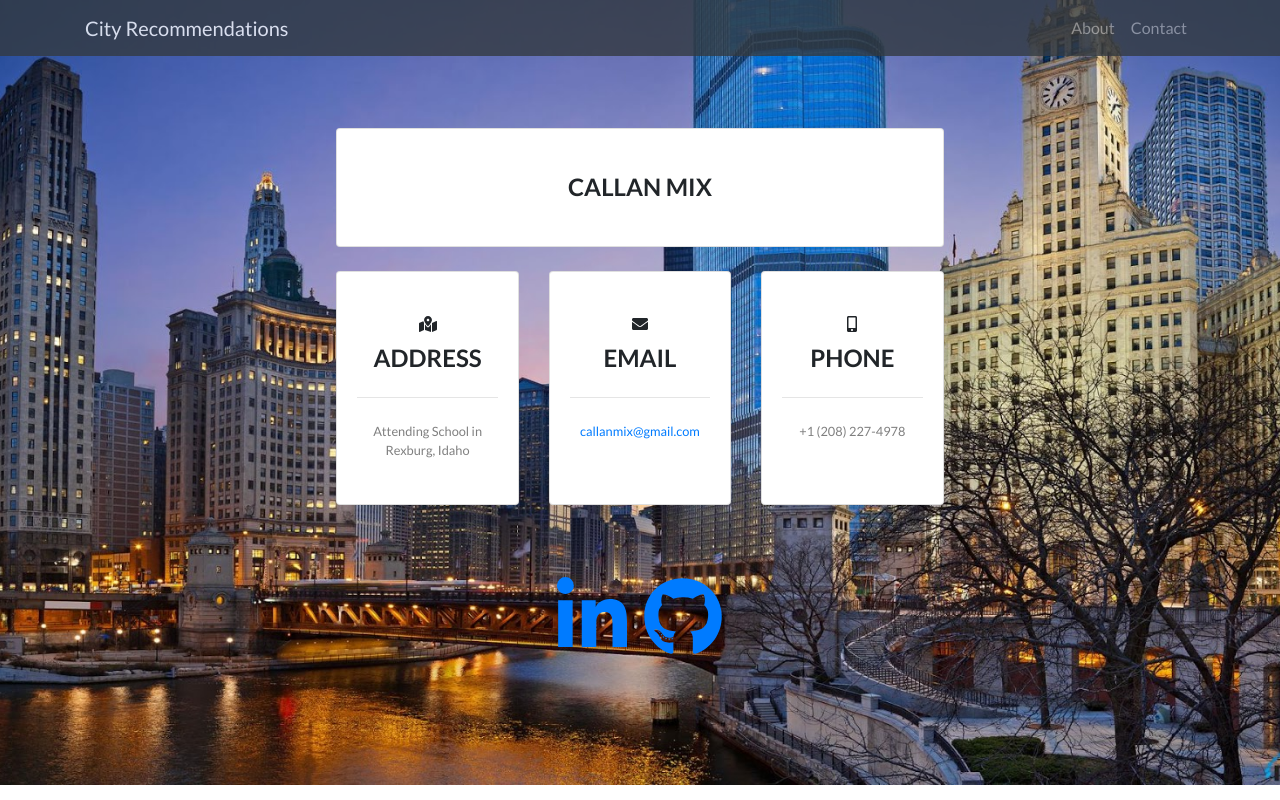
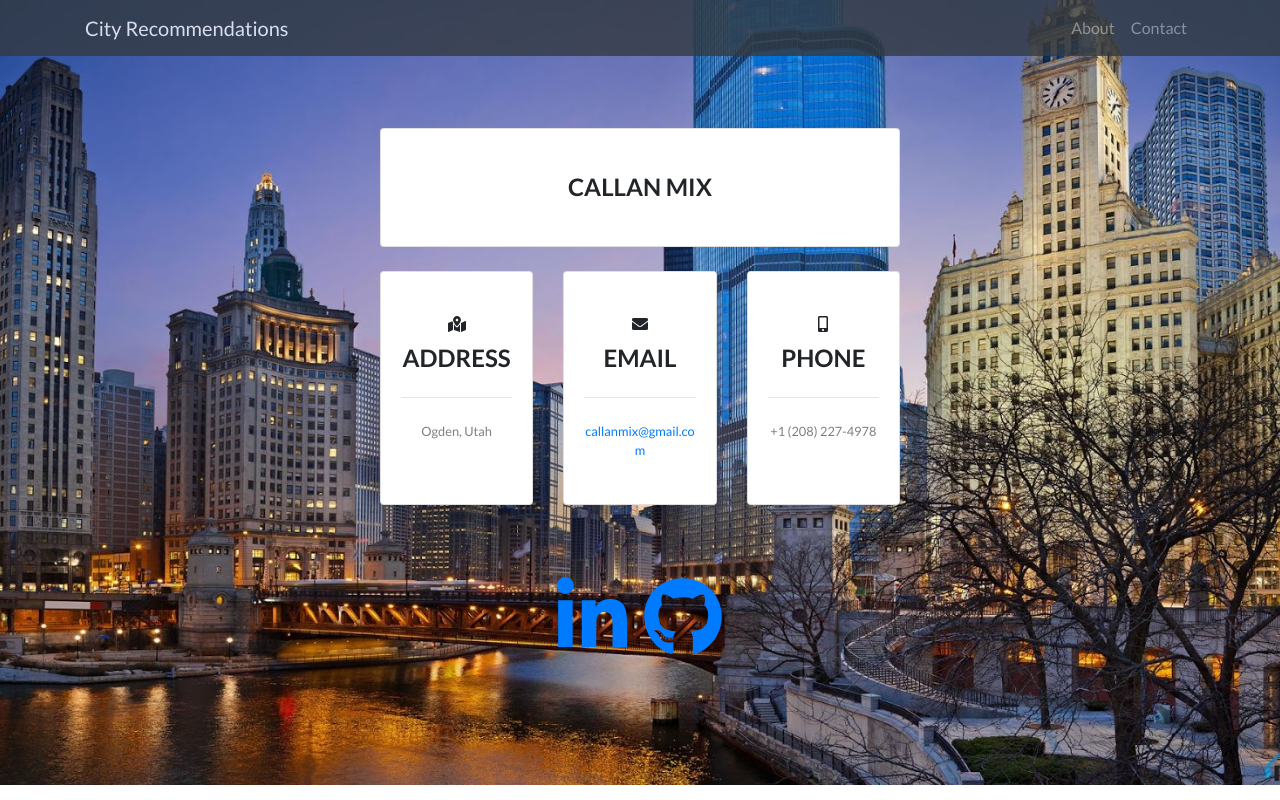
Before and after one commit to Callanmix/city-recommendation-system, a Flask app: page /contact in a window 1280 px wide. Run offline with Flask 2, Linux system fonts and the light colour scheme; parts of the project's set-up code (start-up, migrations or seed data) failed here and were passed over; some libraries are stand-ins or nearby versions; some web fonts are replaced.

Commit message:
Last Updates

```diff
--- a/requirements.txt
+++ b/requirements.txt
@@ -22,4 +22,4 @@
 tzdata==2023.3
 Werkzeug==2.2.3
 WTForms==2.3.1
-zipp==3.17.0
+zipp==3.15.0
--- a/templates/contact.html
+++ b/templates/contact.html
@@ -27,7 +27,7 @@
                                     <i class="fas fa-map-marked-alt mb-2"></i>
                                     <h4 class="text-uppercase m-0">Address</h4>
                                     <hr class="my-4" />
-                                    <div class="small text-black-50">Attending School in Rexburg, Idaho</div>
+                                    <div class="small text-black-50">Ogden, Utah</div>
                                 </div>
                             </div>
                         </div>
```
